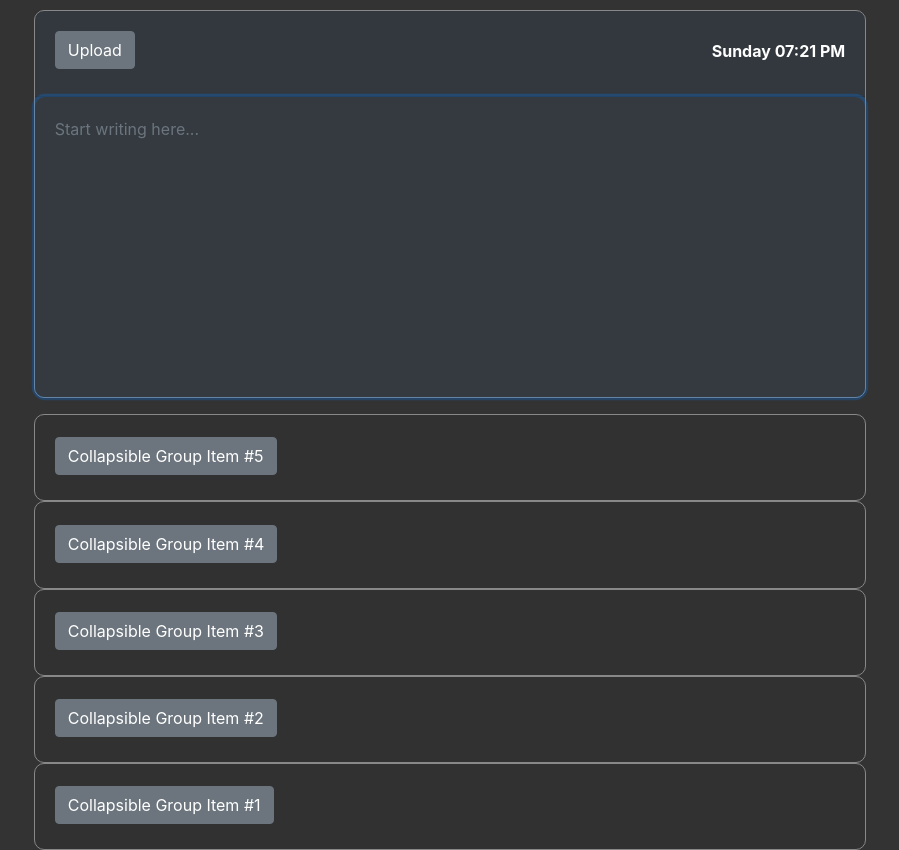
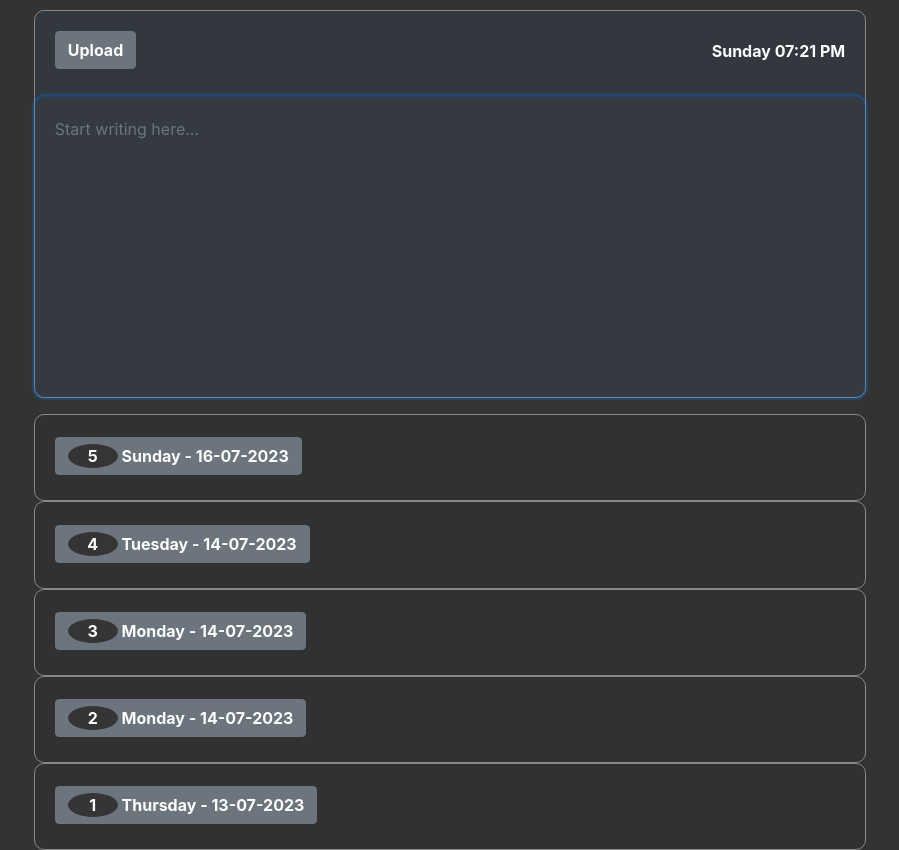
Before and after one commit to abhiraj860/Note-taking-application, a Flask app: page / in a window 1280 px wide. Shown: the part 56-906 px from the top of the page, without its empty margins (190-1089 px from the left). Run offline with Flask 3, Linux system fonts and the light colour scheme; a user stored in the database is signed in; some libraries are stand-ins or nearby versions.

Commit message:
Display the date of Day, Date and Index of the notes added

```diff
--- a/website/templates/home.html
+++ b/website/templates/home.html
@@ -2,6 +2,17 @@
 {% block title %}Home{% endblock %}
 {% block content %}
 <style>
+    .index-circle {
+      display: inline-block;
+      width: 50px;
+      height: 24px;
+      line-height: 24px;
+      text-align: center;
+      border-radius: 50%;
+      background-color: #353535;
+      color: #fff;
+      font-weight: bold;
+  }
   .card-header {
     padding-top: 20px;
     padding-bottom: 25px;
@@ -48,7 +59,7 @@
   <div class="card text-white bg-dark mb-3">
     <div class="card-header">
       <div align="left">
-        <button type="submit" class="btn btn-secondary" style="display: flex; justify-content: space-between;">Upload</button>
+        <button type="submit" class="btn btn-secondary" style="display: flex; justify-content: space-between;"><b>Upload</b></button>
       </div>
       <div style="font-weight: bold">
         <div class="d-flex justify-content-center w-100">
@@ -70,17 +81,24 @@
       <div class="card-header text-center" id="heading{{ note.id }}">
         <h2 class="mb-0">
           <button class="btn btn-secondary text-left" type="button" data-toggle="collapse" data-target="#collapse{{ note.id }}" aria-expanded="true" aria-controls="collapse{{ note.id }}">
-            Collapsible Group Item #{{ loop.revindex }}
+            {% if note.currDate %}
+              {% set index = loop.length - loop.index0 %}
+              <span class="index-circle">{{ index }}</span><b> {{ note.day }} - {{ note.currDate[8:] }}-{{ note.currDate[5:7] }}-{{ note.currDate[:4] }}</b>
+            {% else %}
+              <span class="index-circle">{{ index }}</span> <b>{{ note.day }} - Date Not Available </b>
+            {% endif %}
           </button>
         </h2>
       </div>
 
       <div id="collapse{{ note.id }}" class="collapse" aria-labelledby="heading{{ note.id }}" data-parent="#accordionExample">
-        <div class="card-body">{{note.data}}</div>
+        <div class="card-body">{{ note.data }}</div>
       </div>
     </div>
   </div>{% endfor %}
 </ul>
+
+
 <script>
   function updateCurrentTime() {
       var now = new Date();
--- a/website/views.py
+++ b/website/views.py
@@ -20,9 +20,15 @@ def home():
             db.session.add(new_note) #adding the note to the database
             db.session.commit()
             flash('Note added!', category='success')
+
     # Access the user's first name
     first_name = current_user.first_name
-    return render_template("home.html", user=current_user, first_name = first_name)
+
+    # Retrieve the day and date from the database
+    notes = Note.query.filter_by(user_id=current_user.id).all()
+    note_data = [(note.currDate, note.day) for note in notes]
+
+    return render_template("home.html", user=current_user, first_name = first_name, note_data=note_data)
 
 
 @views.route('/delete-note', methods=['POST'])
```
Also changed, not shown: website/models.py (+0 -9 lines), instance/database.db.
